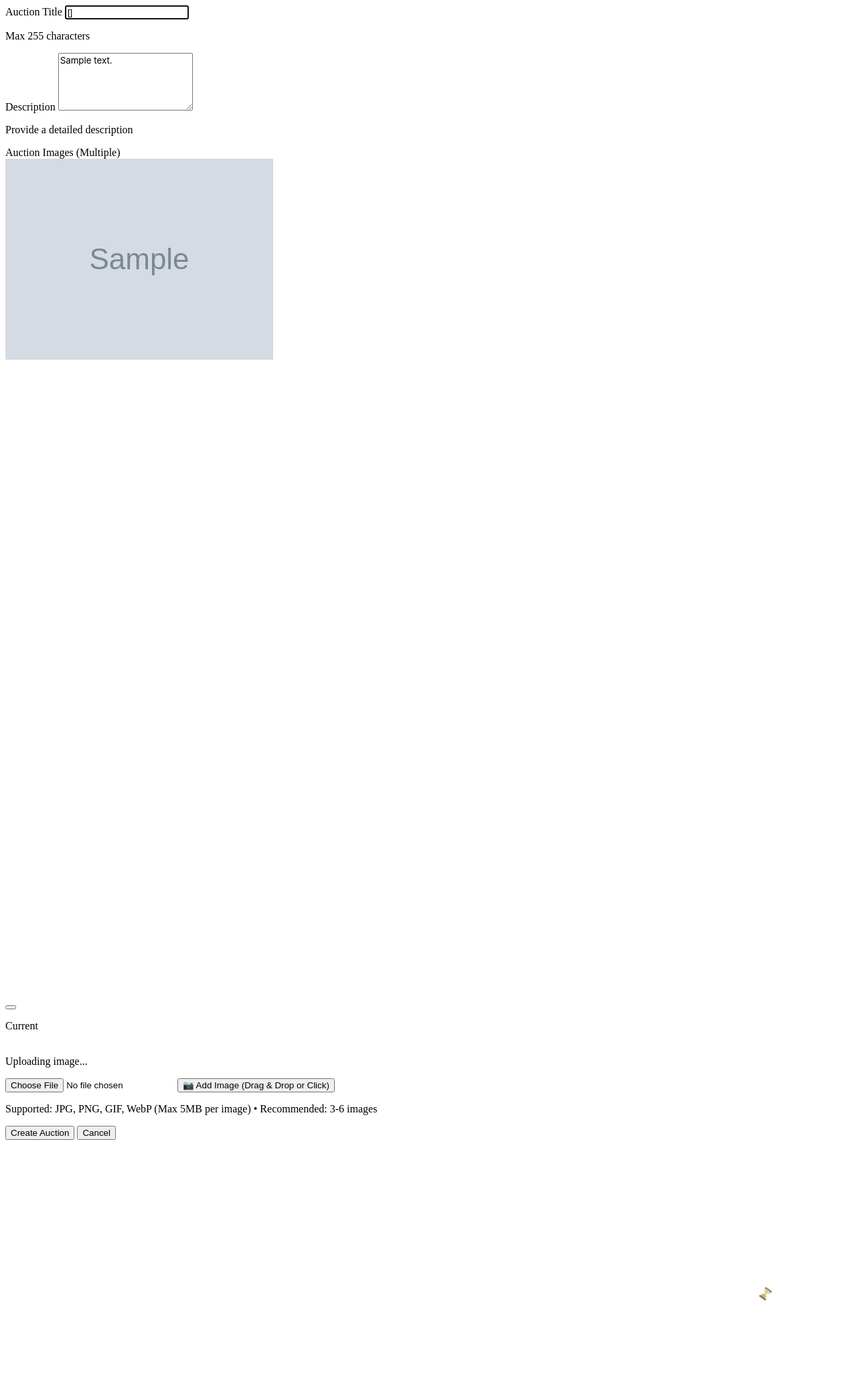
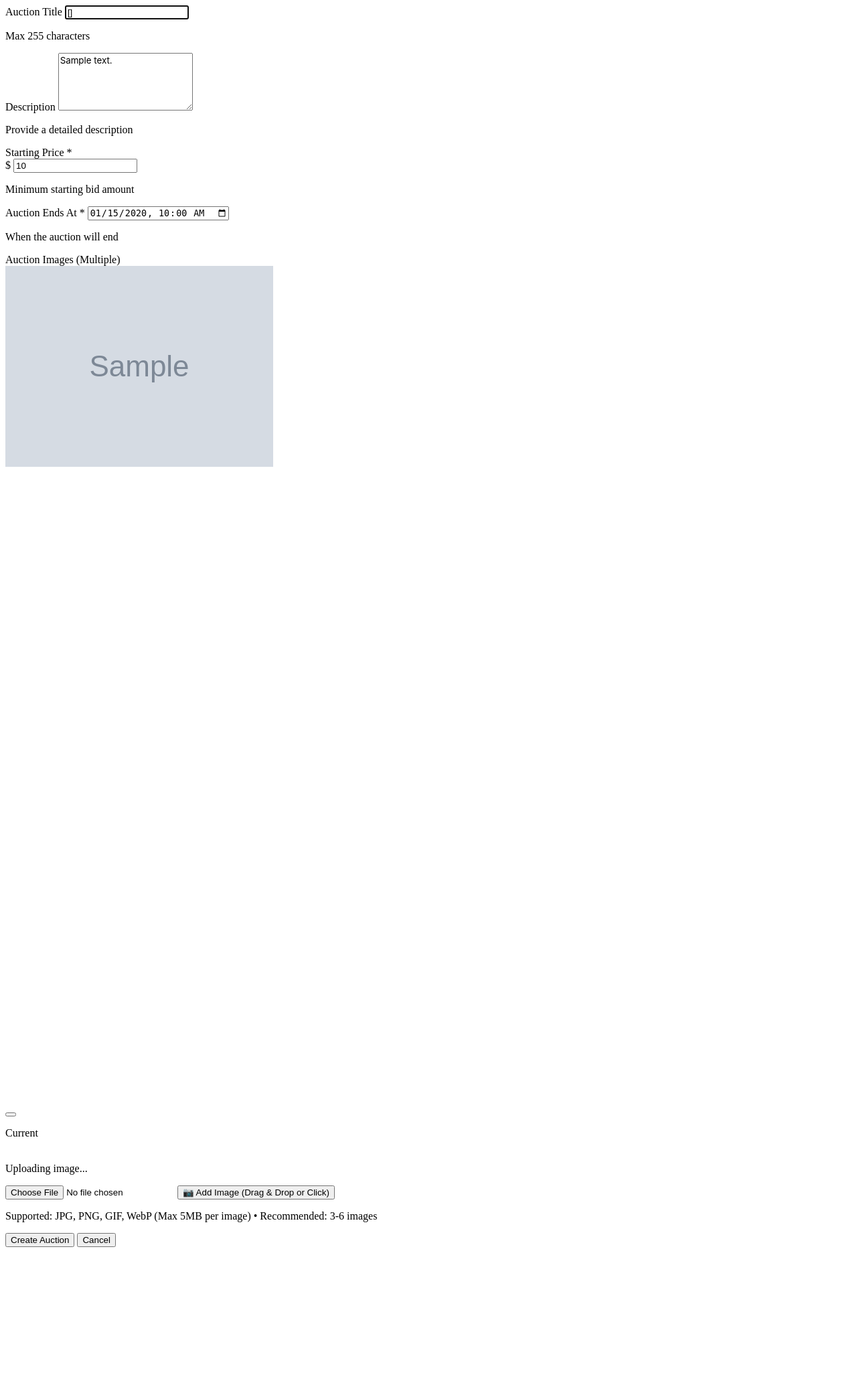
Before and after one commit to causemx/BettleAuction, a FastAPI app: template app/templates/components/auction_form.html in a window 1280 px wide. Shown: the top 2065 px of the page at 67% size. Before the commit the page ends 1943 px from the top, so only its background shows below. Run offline with FastAPI, Linux system fonts and the light colour scheme; the template is opened without the code that fills it: most values are stand-ins (such as "Sample title", 1, 10 or a date in 2020); grey boxes marked "Sample" are stand-in pictures.

Commit message:
src: auction_form create v2, add bid amoint, ends_at

```diff
--- a/app/auth.py
+++ b/app/auth.py
@@ -7,8 +7,8 @@ from fastapi import Depends, HTTPException, status
 from fastapi.security import HTTPBearer, HTTPBasicCredentials
 from sqlalchemy.orm import Session
 from database import get_db
-from models import UserModel
-from schemas import TokenData
+from schemas import UserModel
+from models import TokenData
 from dotenv import load_dotenv
 
 
--- a/app/main.py
+++ b/app/main.py
@@ -1,7 +1,6 @@
 from fastapi import FastAPI
 from fastapi.middleware.cors import CORSMiddleware
 from fastapi.staticfiles import StaticFiles
-from fastapi.templating import Jinja2Templates
 from database import init_db
 # from routes_image import router_img
 from routes_web import router_web
--- a/app/routes.py
+++ b/app/routes.py
@@ -1,13 +1,13 @@
 import os
 import crud
 import uuid
+from datetime import datetime
 from fastapi.templating import Jinja2Templates
 from fastapi import APIRouter, Request, Depends, UploadFile, File, HTTPException
 from fastapi.responses import HTMLResponse, RedirectResponse, JSONResponse
 from sqlalchemy.orm import Session
-from typing import List
 from database import get_db
-from schemas import AuctionCreate, AuctionUpdate, AuctionResponse
+from models import AuctionCreate, AuctionUpdate, AuctionResponse
 
 
 BASE_DIR = os.path.dirname(os.path.dirname(os.path.abspath(__file__)))
@@ -108,11 +108,20 @@ async def create_auction(
 
         title = form_data.get("title", "").strip()
         content = form_data.get("content", "").strip()
+        start_price_str = form_data.get("start_price", "").strip()
+        ends_at_str = form_data.get("ends_at", "").strip()
         image_filename = form_data.get("image_filename", "").strip()
         image_filenames_json = form_data.get("image_filenames", "").strip()
 
-        print(f"[DEBUG CREATE] Title: '{title}' ({len(title)} chars)")
-        print(f"[DEBUG CREATE] Content length: {len(content)} chars")
+        try:
+            start_price = float(start_price_str)
+            if start_price < 0:
+                raise ValueError("Start price must positive")
+            ends_at = datetime.fromisoformat(ends_at_str)
+            if ends_at <= datetime.utcnow():
+                raise ValueError("End time must be in future")
+        except ValueError as e:
+            print(e)
 
         if not title or not content:
             print("[DEBUG CREATE] Validation failed")
@@ -129,6 +138,8 @@ async def create_auction(
             title=title,
             content=content,
             author=user.username,
+            start_price=start_price,
+            ends_at=ends_at,
             image_path = image_filename if image_filename else None,
             image_paths=image_filenames_json
         )
--- a/app/routes_web.py
+++ b/app/routes_web.py
@@ -11,7 +11,7 @@ from fastapi.templating import Jinja2Templates
 from sqlalchemy.orm import Session
 from datetime import timedelta
 from auth import create_access_token
-from schemas import RegisterRequest, LoginRequest, AuctionCreate, AuctionUpdate
+from models import RegisterRequest, LoginRequest, AuctionCreate, AuctionUpdate
 from database import get_db
 
 # Setup templates
--- a/app/templates/components/auction_form.html
+++ b/app/templates/components/auction_form.html
@@ -1,4 +1,4 @@
-<!-- Auction Create/Edit Form Component with Multiple Image Upload -->
+<!-- Auction Create/Edit Form Component with Multiple Image Upload + Bidding Fields -->
 {% if mode == 'edit' %}
 <!-- EDIT FORM - Uses PUT -->
 <form
@@ -58,6 +58,47 @@
             class="w-full px-4 py-2.5 border border-slate-300 rounded-lg focus:outline-none focus:ring-2 focus:ring-slate-900 focus:border-transparent transition bg-slate-50 placeholder-slate-400 resize-none"
         >{% if auction %}{{ auction.content }}{% endif %}</textarea>
         <p class="text-xs text-slate-500 mt-1">Provide a detailed description</p>
+    </div>
+
+    <!-- Two Column Layout for Bidding Fields -->
+    <div class="grid grid-cols-1 sm:grid-cols-2 gap-4">
+        <!-- Start Price Field -->
+        <div>
+            <label for="start_price" class="block text-sm font-medium text-slate-900 mb-2">
+                Starting Price <span class="text-red-500">*</span>
+            </label>
+            <div class="relative">
+                <span class="absolute left-3 top-3 text-slate-600 font-semibold">$</span>
+                <input
+                    type="number"
+                    id="start_price"
+                    name="start_price"
+                    required
+                    step="0.01"
+                    min="0.01"
+                    value="{% if auction %}{{ auction.start_price }}{% endif %}"
+                    placeholder="0.00"
+                    class="w-full pl-8 pr-4 py-2.5 border border-slate-300 rounded-lg focus:outline-none focus:ring-2 focus:ring-slate-900 focus:border-transparent transition bg-slate-50 placeholder-slate-400"
+                />
+            </div>
+            <p class="text-xs text-slate-500 mt-1">Minimum starting bid amount</p>
+        </div>
+
+        <!-- Auction End Time Field -->
+        <div>
+            <label for="ends_at" class="block text-sm font-medium text-slate-900 mb-2">
+                Auction Ends At <span class="text-red-500">*</span>
+            </label>
+            <input
+                type="datetime-local"
+                id="ends_at"
+                name="ends_at"
+                required
+                value="{% if auction %}{{ auction.ends_at.strftime('%Y-%m-%dT%H:%M') }}{% endif %}"
+                class="w-full px-4 py-2.5 border border-slate-300 rounded-lg focus:outline-none focus:ring-2 focus:ring-slate-900 focus:border-transparent transition bg-slate-50 placeholder-slate-400"
+            />
+            <p class="text-xs text-slate-500 mt-1">When the auction will end</p>
+        </div>
     </div>
 
     <!-- Multiple Image Upload Field -->
@@ -406,7 +447,10 @@
     function validateForm(event) {
         const title = document.getElementById('title').value.trim();
         const content = document.getElementById('content').value.trim();
+        const startPrice = parseFloat(document.getElementById('start_price').value);
+        const endsAt = document.getElementById('ends_at').value;
 
+        // Validate basic fields
         if (!title) {
             event.preventDefault();
             alert('Please enter a title');
@@ -425,6 +469,30 @@
             return false;
         }
 
+        // Validate start price
+        if (isNaN(startPrice) || startPrice <= 0) {
+            event.preventDefault();
+            alert('Please enter a valid starting price (must be greater than 0)');
+            return false;
+        }
+
+        // Validate end time
+        if (!endsAt) {
+            event.preventDefault();
+            alert('Please select an end time for the auction');
+            return false;
+        }
+
+        // Validate end time is in the future
+        const endsAtDate = new Date(endsAt);
+        const now = new Date();
+        if (endsAtDate <= now) {
+            event.preventDefault();
+            alert('Auction end time must be in the future');
+            return false;
+        }
+
+        // Validate images
         if (uploadedImages.length === 0) {
             event.preventDefault();
             alert('Please upload at least one image');
@@ -435,6 +503,8 @@
             mode: '{{ mode }}',
             title: title.substring(0, 50),
             contentLength: content.length,
+            startPrice: startPrice,
+            endsAt: endsAt,
             imageCount: uploadedImages.length,
             images: uploadedImages
         });
```
Also changed, not shown: app/crud.py (+8 -3 lines), app/models.py (+111 -25 lines), app/schemas.py (+48 -69 lines).
